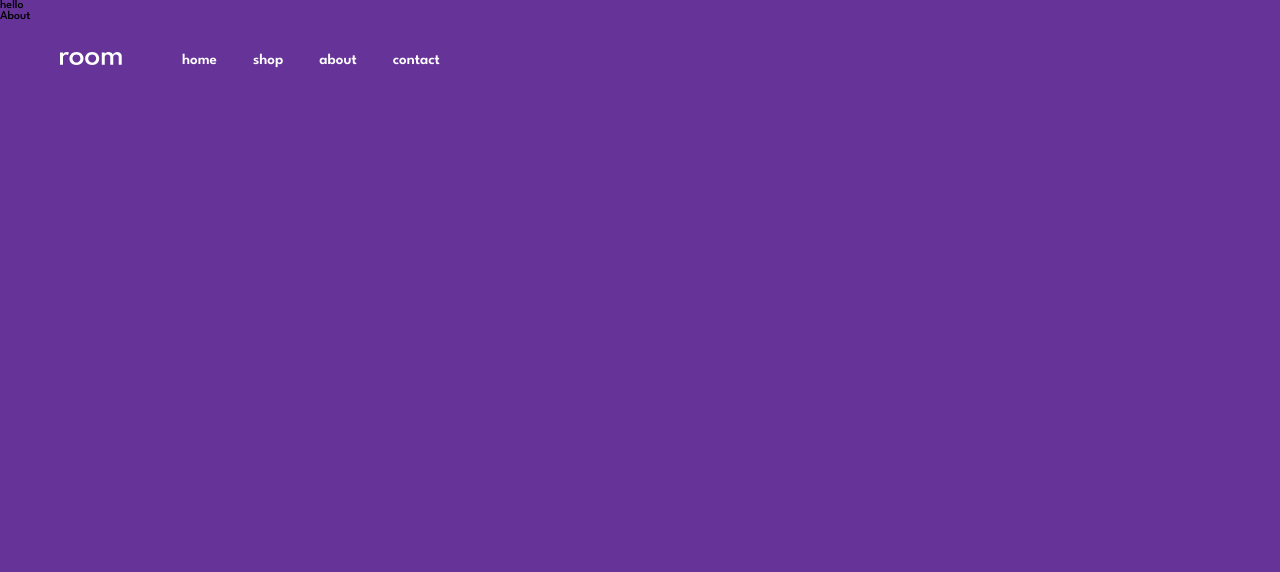
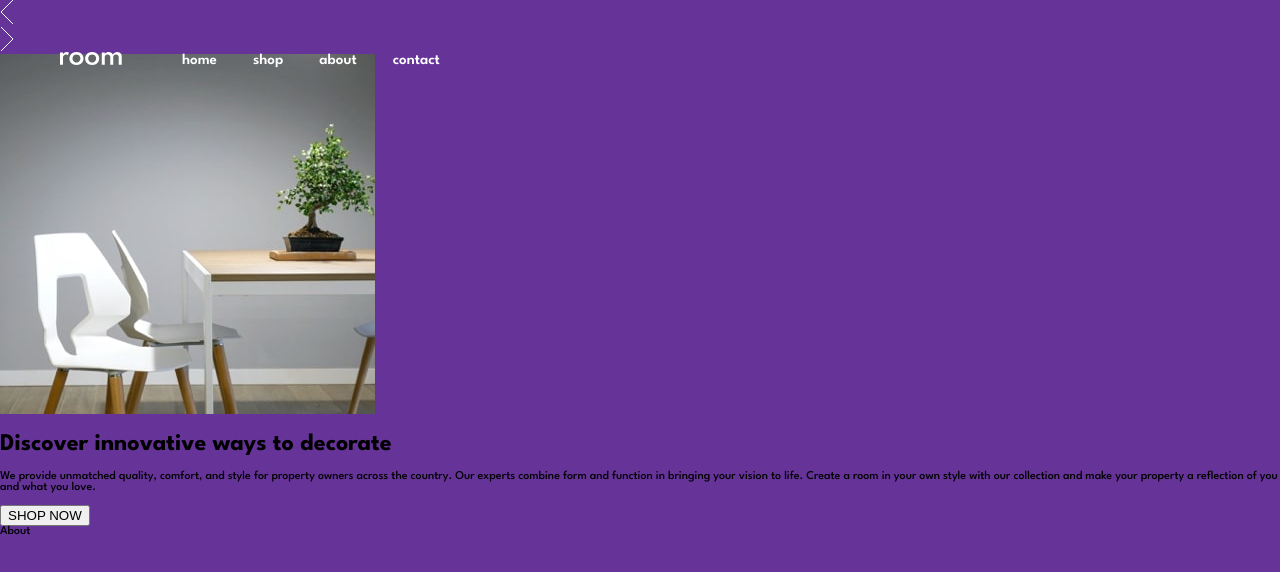
Before and after one commit to kaseyvee/room-homepage, a React (Vite) app: page / in a window 1280 px wide. Shown: the top 572 px of the page. Built offline with nearby package versions, Linux system fonts and the light colour scheme.

Commit message:
Add hero markup

```diff
--- a/src/components/Homepage/Hero.jsx
+++ b/src/components/Homepage/Hero.jsx
@@ -1,7 +1,30 @@
 function Hero() {
   return (
     <div className="hero">
-      hello
+      <div className="hero_arrow-buttons">
+        <div className="hero_arrow_buttons_left-container">
+          <img src="icon-angle-left.svg" alt="see previous image" />
+        </div>
+        <div className="hero_arrow_buttons_right-container">
+          <img src="icon-angle-right.svg" alt="see next image" />
+        </div>
+      </div>
+
+      <div className="hero_image-container">
+        <img src="mobile-image-hero-1.jpg" alt="chair assortment" />
+      </div>
+
+      <div className="hero_content">
+        <h1 className="hero_content_header">
+          Discover innovative ways to decorate
+        </h1>
+
+        <p className="hero_content_description">
+          We provide unmatched quality, comfort, and style for property owners across the country. Our experts combine form and function in bringing your vision to life. Create a room in your own style with our collection and make your property a reflection of you and what you love.
+        </p>
+
+        <button className="hero_content_button">SHOP NOW</button>
+      </div>
     </div>
   );
 }
--- /dev/null
+++ b/src/styles/components/homepage/_hero.scss
@@ -0,0 +1,3 @@
+.hero {
+
+}
--- /dev/null
+++ b/src/styles/components/homepage/index.scss
@@ -0,0 +1,2 @@
+@import "about";
+@import "hero";
--- a/src/styles/components/index.scss
+++ b/src/styles/components/index.scss
@@ -1 +1,2 @@
 @import "nav";
+@import "homepage";
```
Also changed, not shown: src/styles/components/homepage/_about.scss (added).
